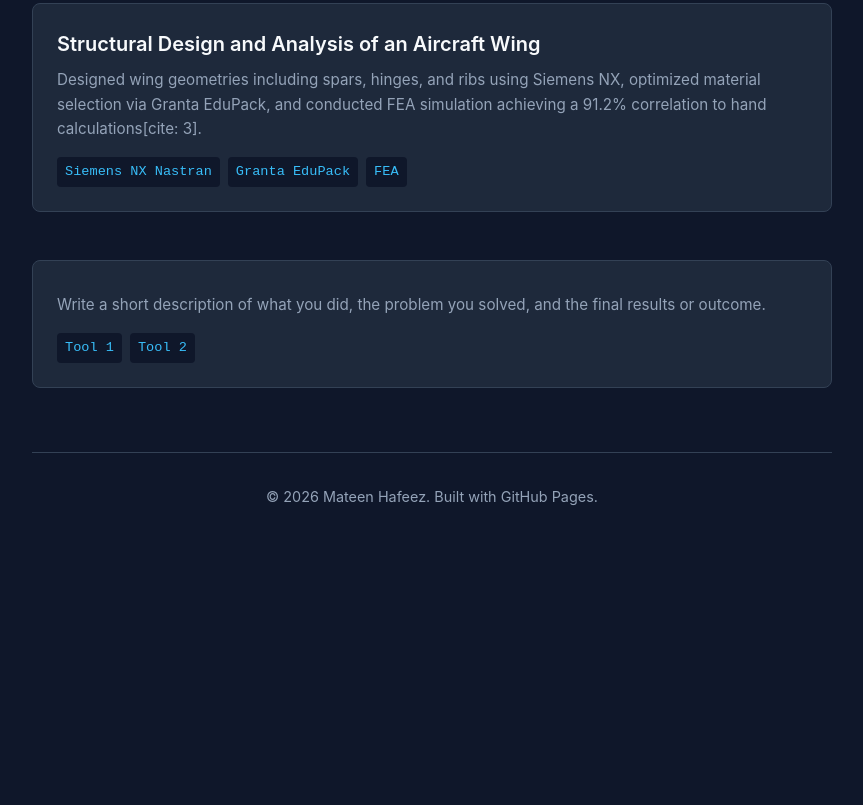
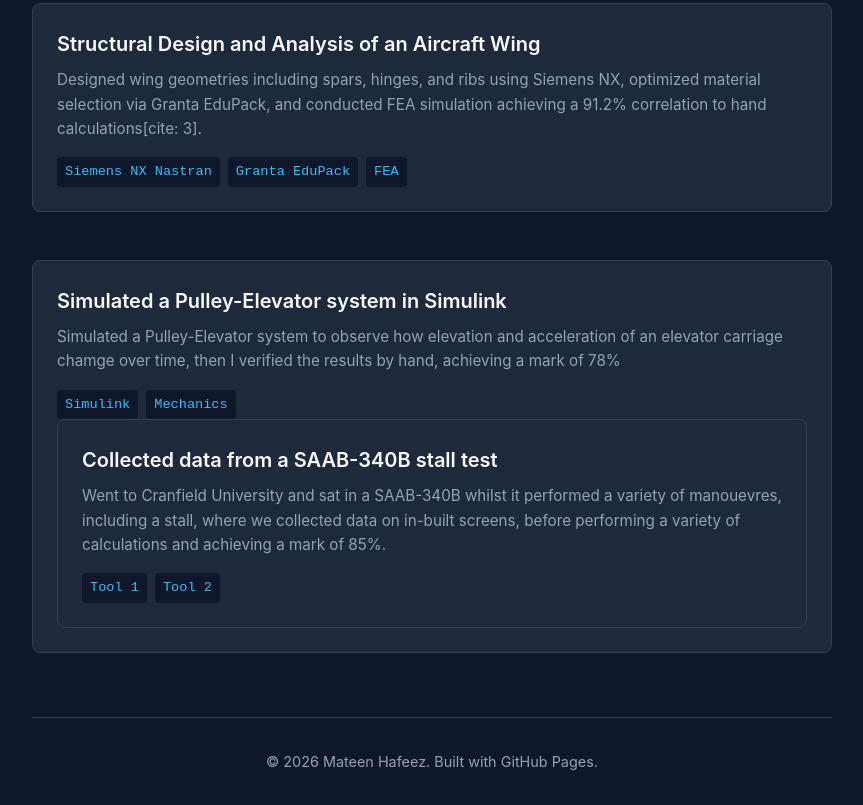
Before and after one commit to MateenHafeez/Portfolio, a plain HTML site: page index.html in a window 1280 px wide. Shown: the part 1073-1878 px from the top of the page, without its empty margins (208-1071 px from the left). Before the commit the page ends 1613 px from the top, so only its background shows below. Drawn offline with Linux system fonts and the light colour scheme.

Commit message:
Revise project descriptions in index.html
Updated project descriptions for Project 5 and Project 6 with specific details about simulations and data collection.

```diff
--- a/index.html
+++ b/index.html
@@ -195,14 +195,23 @@
             </div>
 
 
-          <!-- New Project -->
+          <!-- Project 5 -->
                 <div class="project-card">
-                    <div class="project-title"></div>
-                    <p class="project-desc">Write a short description of what you did, the problem you solved, and the final results or outcome.</p>
+                    <div class="project-title">Simulated a Pulley-Elevator system in Simulink</div>
+                    <p class="project-desc"> Simulated a Pulley-Elevator system to observe how elevation and acceleration of an elevator carriage chamge over time, then I verified the results by hand, achieving a mark of 78%</p>
+                    <div class="tech-stack">
+                        <span class="tech-tag">Simulink</span>
+                        <span class="tech-tag">Mechanics</span>
+                    </div>
+                        <!-- Project 6 -->
+                <div class="project-card">
+                    <div class="project-title">Collected data from a SAAB-340B stall test</div>
+                    <p class="project-desc">Went to Cranfield University and sat in a SAAB-340B whilst it performed a variety of manouevres, including a stall, where we collected data on in-built screens, before performing a variety of calculations and achieving a mark of 85%.</p>
                     <div class="tech-stack">
                         <span class="tech-tag">Tool 1</span>
                         <span class="tech-tag">Tool 2</span>
                     </div>
+                </div>
                 </div>
 
         <!-- Footer -->
```
